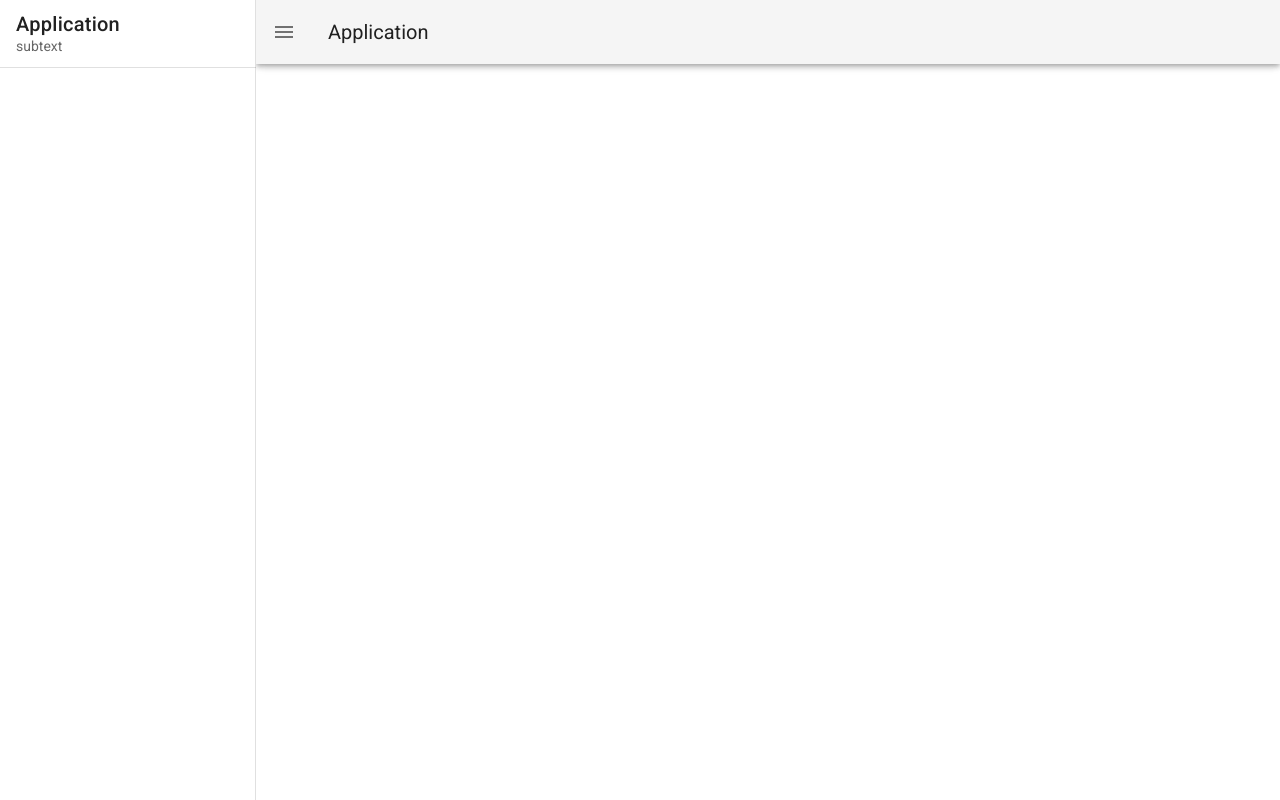
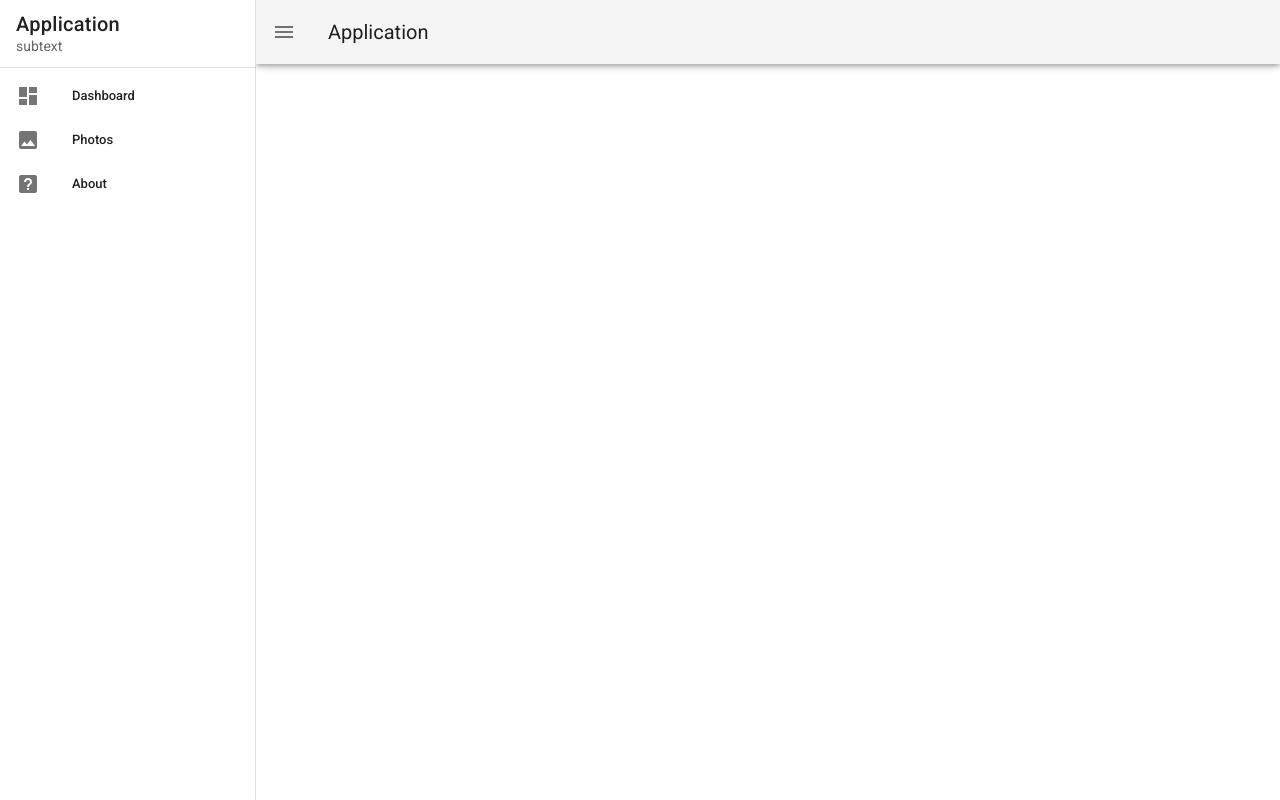
Before and after one commit to lumijoe/vuetify_y_todo, a Vue app: page / in a window 1280 px wide. Built offline with nearby package versions, Linux system fonts and the light colour scheme.

Commit message:
update navmenu text

```diff
--- a/src/App.vue
+++ b/src/App.vue
@@ -54,6 +54,13 @@
 
 <script>
   export default {
-    data: () => ({ drawer: null }),
+    data: () => ({
+      drawer: null,
+      items: [
+          { title: 'Dashboard', icon: 'mdi-view-dashboard' },
+          { title: 'Photos', icon: 'mdi-image' },
+          { title: 'About', icon: 'mdi-help-box' },
+        ],
+    }),
   }
 </script>
```
Also changed, not shown: 1 other file (tests, documents, lock files or other folders).
